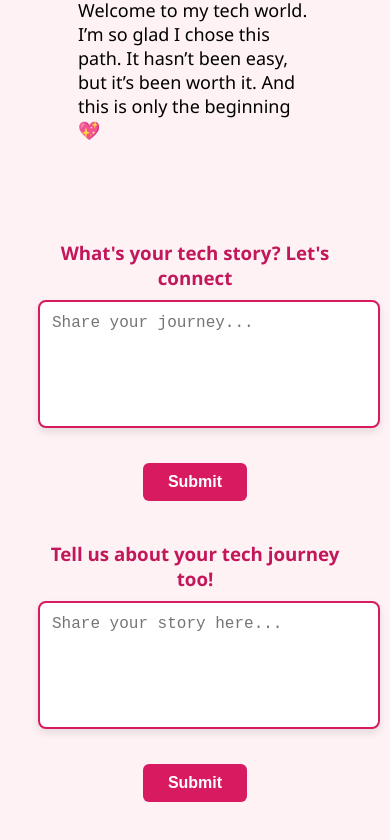
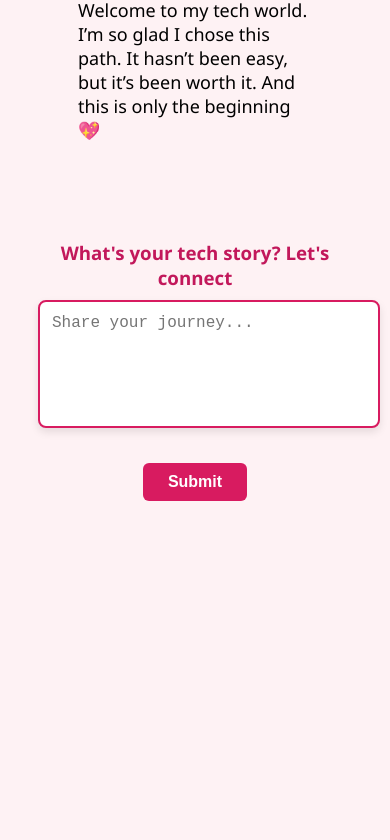
Before and after one commit to Onyii4/html-intro, a plain HTML site: page Prisca-website/Index.html in a window 390 px wide. Shown: the part 1761-2601 px from the top of the page. After the commit the page ends 2340 px from the top, so only its background shows below. Drawn offline with Linux system fonts and the light colour scheme.

```diff
--- a/Prisca-website/Index.html
+++ b/Prisca-website/Index.html
@@ -34,10 +34,3 @@
     <textarea placeholder="Share your journey..."></textarea>
     <button>Submit</button>
   </div>
-</body>
-</html>
-<div class="feedback-section">
-  <h3>Tell us about your tech journey too!</h3>
-  <textarea placeholder="Share your story here..."></textarea><br>
-  <button type="submit">Submit</button>
-</div>
```
